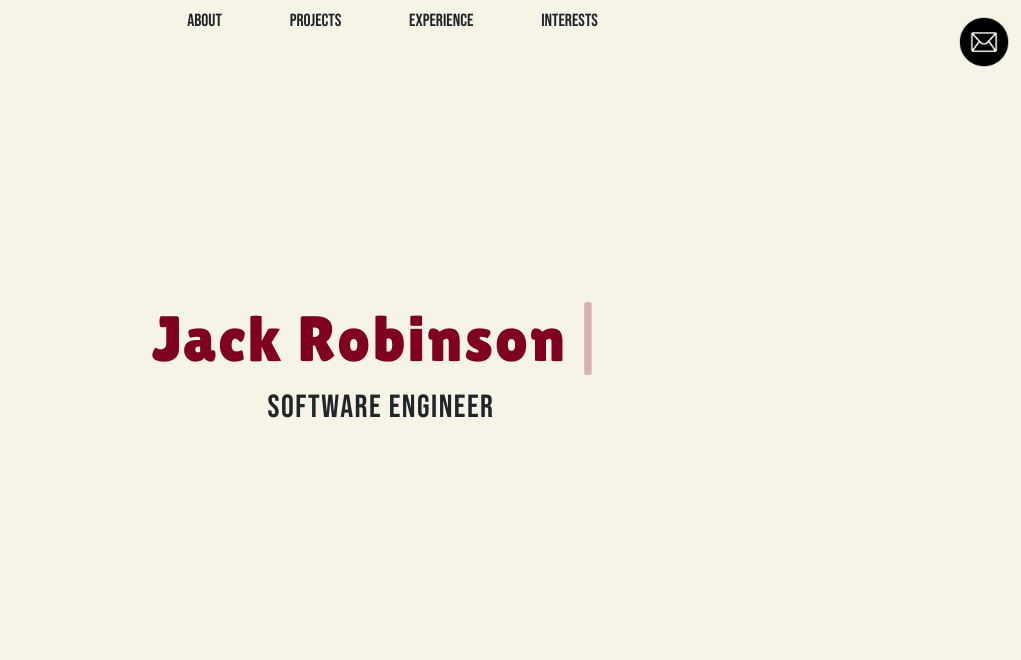
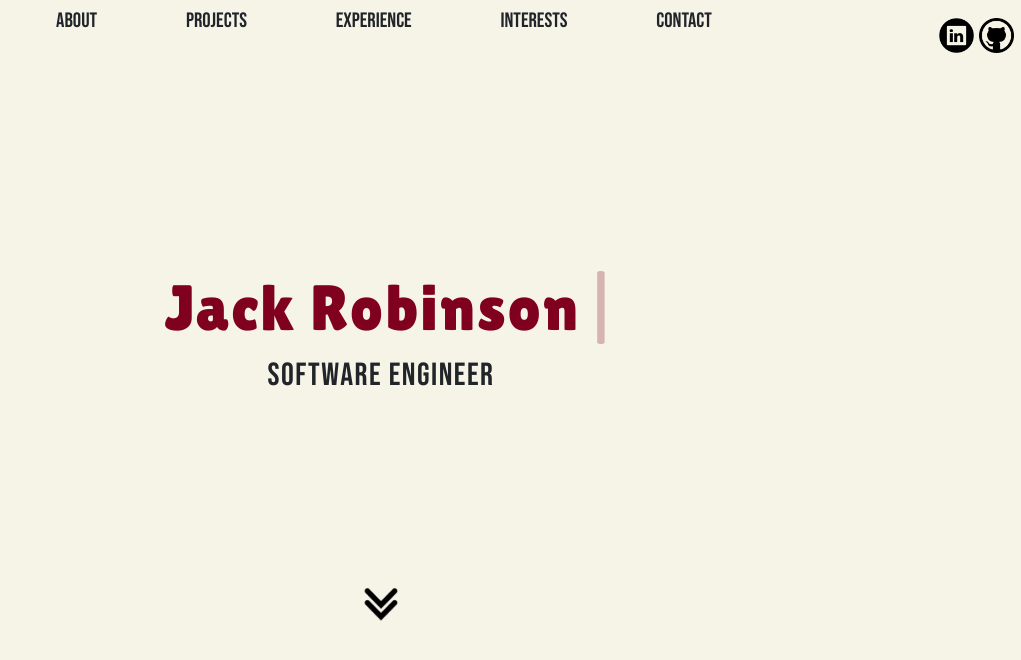
Before and after one commit to jackbdr/portfolio, a React (Create React App) app in the folder user/: page / in a window 1280 px wide. Shown: the top 660 px of the page, without its empty margins (259-1280 px from the left). Built offline with nearby package versions, Linux system fonts and the light colour scheme.

Commit message:
navbar draft comp

```diff
--- a/user/package.json
+++ b/user/package.json
@@ -11,6 +11,7 @@
     "react-dom": "^18.2.0",
     "react-router-dom": "^6.3.0",
     "react-scripts": "^5.0.1",
+    "react-scroll": "^1.8.7",
     "sass": "^1.54.4",
     "typewriter-effect": "^2.19.0"
   },
--- a/user/src/components/Home.js
+++ b/user/src/components/Home.js
@@ -18,7 +18,10 @@ const Home = () => {
           <h2>Software Engineer</h2>
         </div>
       </div>
-      {/* <img scr={Scroll} alt='scroll-down-icon' /> */}
+      <div className='scroll-wrapper'>
+        <img className='scroll-btn' src={Scroll} alt='scroll-down-icon' />
+        {/* <p className='scroll-btn' src={Scroll} alt='scroll-down-icon'>Hello</p> */}
+      </div>
     </div>
   )
 }
--- a/user/src/components/NavBar.js
+++ b/user/src/components/NavBar.js
@@ -24,10 +24,16 @@ const NavBar = () => {
             <p className='projects-btn fadeout'>projects</p>
             <p className='exp-btn fadeout'>experience</p>
             <p className='interests-btn fadeout'>interests</p>
+            <p className='contact-btn fadeout'>contact</p>
           </div>
-          {/* <div className='media-div'> */}
-          <img className='mail-btn' src={Mail} alt='email' />
-          {/* </div> */}
+          <div className='socials-div'>
+            <a className='linkedin' href='https://www.linkedin.com/in/jackbdr/' target='_blank' rel="noreferrer">
+              <img className='social-btn' src={In} alt='linkedin' />
+            </a>
+            <a className='github' href='https://github.com/jackbdr' target='_blank' rel="noreferrer">
+              <img className='social-btn' src={Github} alt='github' />
+            </a>
+          </div>
         </Container>
       </Navbar>
       {/* <hr /> */}
--- a/user/src/styles/components/home.scss
+++ b/user/src/styles/components/home.scss
@@ -4,18 +4,44 @@
     }
 }
 
-@keyframes moving {
+@-webkit-keyframes appear {
+    100% {
+        opacity: 1;
+    }
+}
+
+@keyframes moveup {
     from {top: 25px;}
     to {top: 0px;}
 }
 
-@-webkit-keyframes moving {
+@-webkit-keyframes moveup {
     from {top: 25px;}
     to {top: 0px;}
 }
 
+@keyframes updown {
+    from {
+        transform: translate3d(0, 0, 0);
+    }
+    to {
+        transform: translate3d(0, 15px, 0);
+    }
+}
+
+@-webkit-keyframes updown {
+    from {
+        -webkit-transform: translate3d(0, 0, 0);
+        transform: translate3d(0, 0, 0);
+    }
+    to {
+        -webkit-transform: translate3d(0, 20px, 0);
+        transform: translate3d(0, 15px, 0);
+    }
+}
+
 .home {
-    height: 100vh;
+    height: 90vh;
     .greeting {
         flex-direction: column;
         height: 70%;
@@ -24,20 +50,43 @@
             font-size: 400%;
             letter-spacing: 2px;
             color: #800020;
+            margin-left: 2%;
         }
         .se-wrapper {
             opacity: 1;
             // animation: appear 0.1s ease-out 2.35s forwards;
             position: relative;
-            -webkit-animation: moving 0.5s ease-out 3s forwards;
-            animation: moving 0.5s ease-out 3s forwards;
+            -webkit-animation: moveup 0.5s ease-out 2.5s forwards;
+            animation: moveup 0.5s ease-out 2.5s forwards;
             h2 {
                 font-family: 'Bebas Neue', cursive;
-                margin-top: 2px;
+                margin-top: 1px;
                 opacity: 0;
                 letter-spacing: 1.5px;
-                animation: appear 0.1s ease-out 3s forwards;
+                animation: appear 0.1s ease-out 2.5s forwards;
+                -webkit-animation: appear 0.1s ease-out 2.5s forwards;
             }
         }
     }
+    .scroll-wrapper {
+        opacity: 1;
+        display: flex;
+        justify-content: center;
+        position: relative;
+        animation: updown 0.5s;
+        animation-direction: alternate;
+        animation-timing-function: cubic-bezier(.5, 0.05, 1, .5);
+        animation-iteration-count: infinite;
+        -webkit-animation: updown 0.5s;
+        -webkit-animation-direction: alternate;
+        -webkit-animation-timing-function: cubic-bezier(
+        .5, 0.05, 1, .5);
+        -webkit-animation-iteration-count: infinite;
+        .scroll-btn {
+            opacity: 0;
+            width: 5%;
+            animation: appear 0.1s ease-out 2.5s forwards;
+            -webkit-animation: appear 0.1s ease-out 2.5s forwards;
+        }
+    }
 }
--- a/user/src/styles/components/navbar.scss
+++ b/user/src/styles/components/navbar.scss
@@ -1,28 +1,28 @@
 .navbar {
     display: flex;
+    height: 10vh;
     // padding-top: 0 !important;
     // margin-top: 1%;
     // background-color: #800020;
-
     .navbar-wrap {
         max-width: none;
         .logo {
-            max-width: 57px;
+            max-width: 60px;
         }
         .bulk-navbar {
             align-self: baseline;
-            width: 30%;
+            width: 100%;
             display: flex;
             justify-content: center;
             // margin-top: 1%;
             font-family: 'Bebas Neue', cursive;
             p {
                 cursor: pointer;
-                margin-left: 9%;
-                margin-right: 9%;
+                margin-left: 4%;
+                margin-right: 4%;
                 display: inline-block;
                 position: relative;
-                font-size: 1.1rem;
+                font-size: 130%;
                 margin-top: 0;
                 margin-bottom: 0;
             }
@@ -47,19 +47,22 @@
                 transition: all 0.1s ease;
             }
         }
-        .mail-btn {
-            cursor: pointer;
-            width: 50px;
-            display: inline-block;
-            position: relative;
-            border-radius: 20px;
+        .socials-div {
+            display: flex;
+            margin-bottom: 0.75%;
+            .social-btn {
+                cursor: pointer;
+                width: 35px;
+                // display: inline-block;
+                // position: relative;
+            }
+            .social-btn:hover {
+                opacity: 0.7;
+            }
+            .github {
+                margin-left: 7%;
+            }
         }
-        .mail-btn:hover {
-            opacity: 0.8;
-        }
-    }
-    .corner-div {
-        display: inline-block;
     }
 }
 hr {
```
Also changed, not shown: user/src/components/About.js (added), user/src/styles/components/about.scss (added), 1 other file (tests, documents, lock files or other folders).
